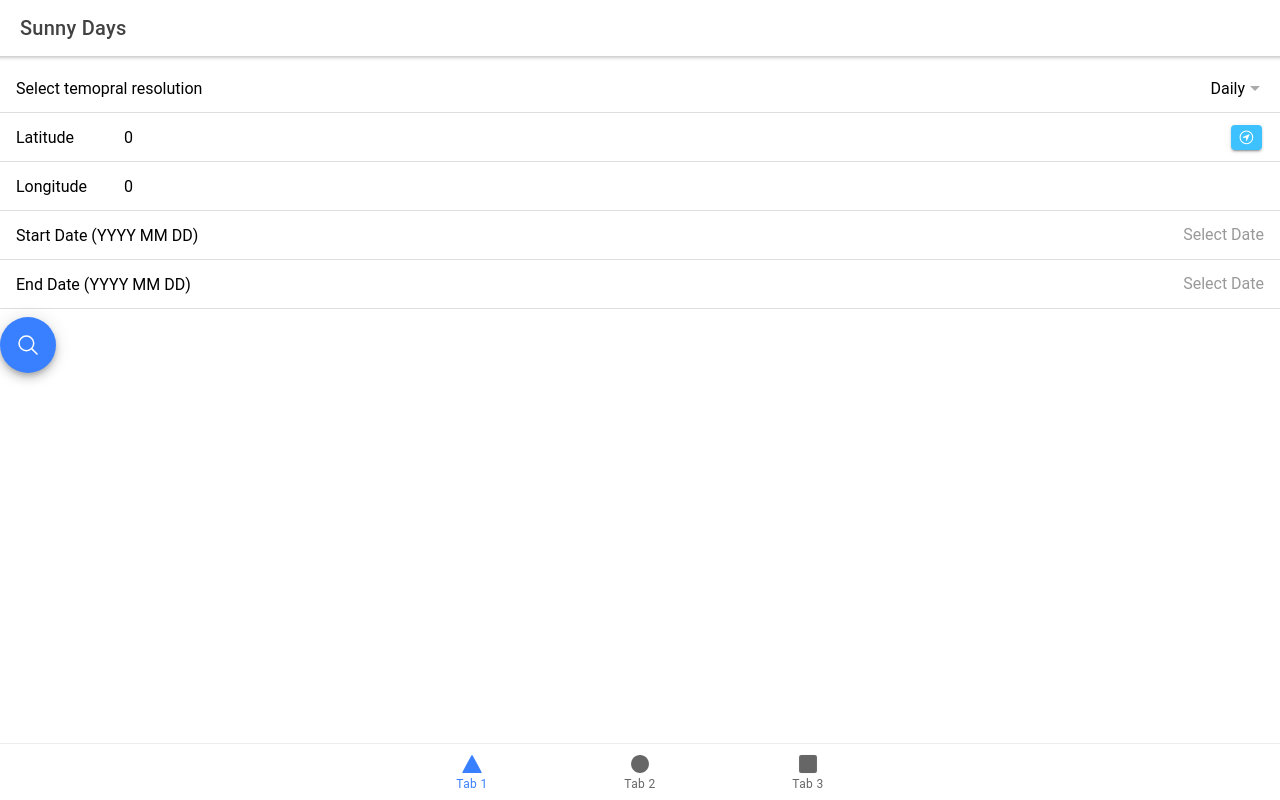
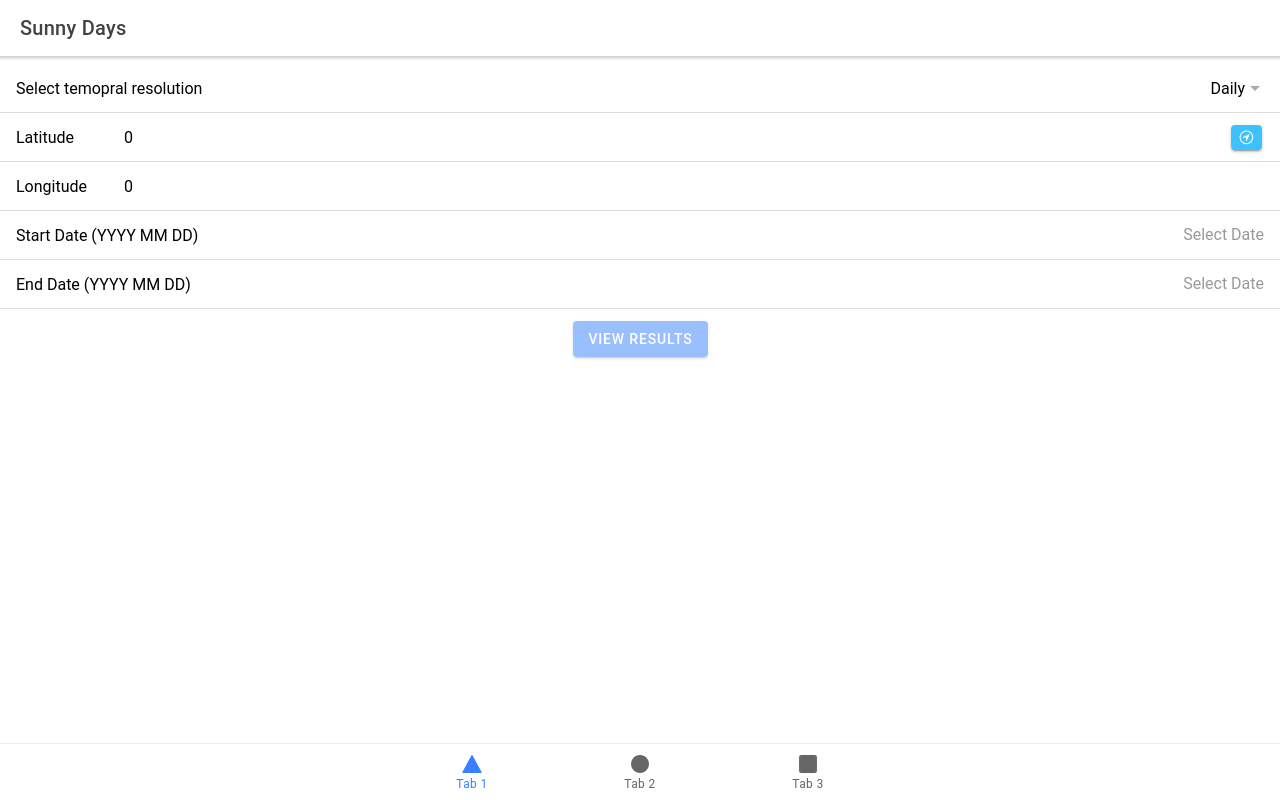
Before and after one commit to josephsleiman16/sunny-days, a React (Create React App) app in the folder sunny-days/: page /tab1 in a window 1280 px wide. Built offline with nearby package versions, Linux system fonts and the light colour scheme; no server answers.

Commit message:
conditional button if form filled in

```diff
--- a/sunny-days/src/pages/Tab1.js
+++ b/sunny-days/src/pages/Tab1.js
@@ -13,11 +13,17 @@ const temporalOptions = ['hourly', 'daily', 'monthly'];
 const Tab1 = () => {
   const [longitude, setLongitude] = useState(0);
   const [latitude, setLatitude] = useState(0);
-  const [startDate, setStartDate] =  useState('YYYY MM DD');
-  const [endDate, setEndDate] =  useState('YYYY MM DD');
+  const [startDate, setStartDate] =  useState(null);
+  const [endDate, setEndDate] =  useState(null);
   const [temporalRes, setTemporalRes] = useState('daily');
   const [displayFormat, setDisplayFormat] = useState('YYYY MM DD');
 	const history = useHistory()
+
+  const [buttonState, setButtonState] =  useState("true");
+
+  if(startDate && endDate && buttonState == "true") {
+    setButtonState("false")
+  }
 
   console.log("display format = ", displayFormat);
 
@@ -134,10 +140,10 @@ const Tab1 = () => {
         </IonList>
 
 
+          <IonRow className="ion-justify-content-center">
+            <IonButton disabled={buttonState} color="primary" onClick={() => fetchJSON(temporalRes,longitude,latitude,startDate,endDate, displayFormat)}>View Results</IonButton>
+          </IonRow>
 
-          <IonFabButton color="primary" onClick={() => fetchJSON(temporalRes,longitude,latitude,startDate,endDate, displayFormat)}>
-            <IonIcon icon={searchOutline} />
-          </IonFabButton>
 
 
 
```
